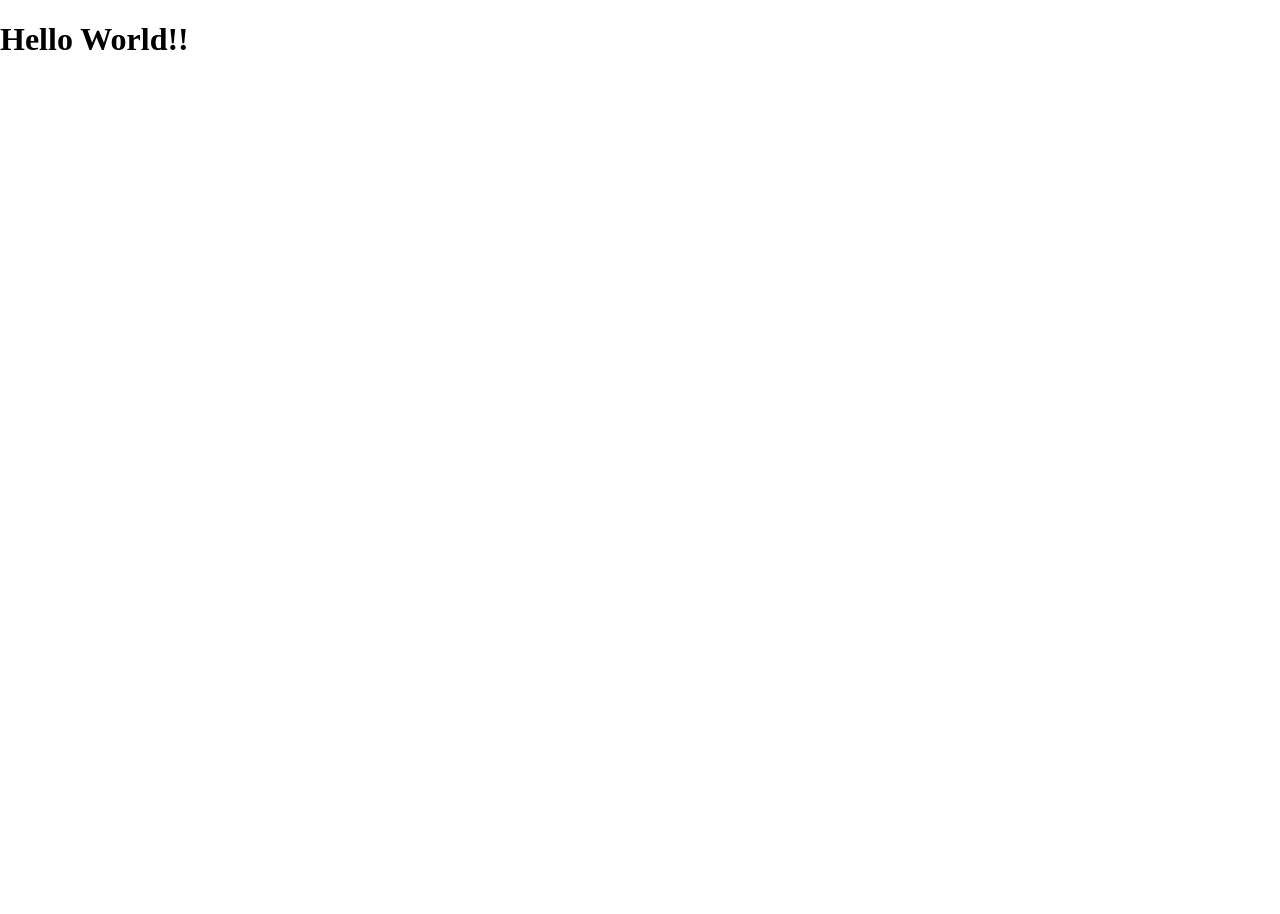
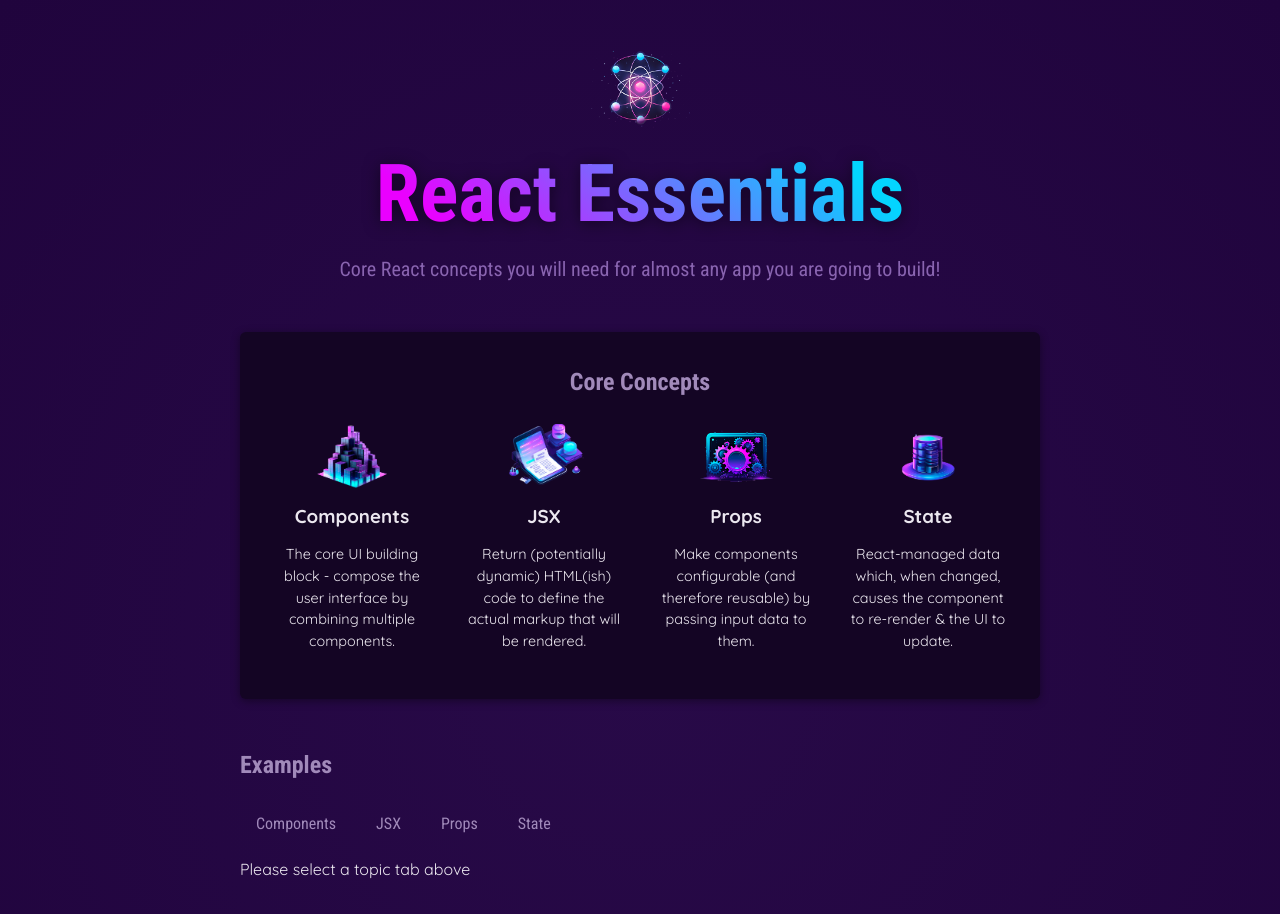
Before and after one commit to my-react-course-projects/react-essentials, a React app: page / in a window 1280 px wide. Shown: the top 914 px of the page. Before the commit the page ends 800 px from the top, so only its background shows below. Built offline with nearby package versions, Linux system fonts and the light colour scheme; the HTML template or start-up script is replaced by a standard one.

Commit message:
initial commit: core concepts of react, state, props, event handling with parameters, dynamic styling of components.

```diff
--- a/app/src/scripts/App.js
+++ b/app/src/scripts/App.js
@@ -1,9 +1,60 @@
-import React from "react"
+import React, { useState } from 'react'
+import { CORE_CONCEPTS } from './data'
+
+import Header from './components/Header/Header'
+import CoreConcept from './components/CoreConcept'
+import TabButton from './components/TabButton'
+import { EXAMPLES } from './data'
+
+import componentsImage  from '../images/components.png'
 
 const App = () => {
+
+    const [ selectedState, setSelectedState] = useState()
+
+    const handleSelect = (selectedButton) => {
+        setSelectedState(selectedButton)
+    }
+
+    let tabContent = <p>Please select a topic tab above</p>
+
+    if(selectedState) {
+       tabContent = (
+            <div id='tab-content'>
+
+            <h3>{EXAMPLES[selectedState].title}</h3>
+            <p>{EXAMPLES[selectedState].description}</p>
+            <pre>
+                <code>
+                    {EXAMPLES[selectedState].code}
+                </code>
+            </pre>
+        </div>
+       )
+    }
+
     return (
         <>
-            <h1>Hello World!!</h1>
+            <Header />
+            <main>
+                <section id='core-concepts'>
+                <h2>Core Concepts</h2>
+                    <ul>
+                        {CORE_CONCEPTS.map(item => <CoreConcept key={item.title} {...item} /> )}
+                    </ul>
+                </section>
+
+                <section id='examples'>
+                    <h2>Examples</h2>
+                    <menu>
+                        <TabButton isSelected={selectedState == 'components'} onSelect={() => handleSelect('components')}>Components</TabButton>
+                        <TabButton isSelected={selectedState == 'jsx'} onSelect={() => handleSelect('jsx')}>JSX</TabButton>
+                        <TabButton isSelected={selectedState == 'props'} onSelect={() => handleSelect('props')}>Props</TabButton>
+                        <TabButton isSelected={selectedState == 'state'} onSelect={() => handleSelect('state')}>State</TabButton>
+                    </menu>
+                   {tabContent}
+                </section>
+            </main>
         </>
     )
 }
--- /dev/null
+++ b/app/src/scripts/components/CoreConcept.js
@@ -0,0 +1,13 @@
+import React from "react"
+
+const CoreConcept = ({title, description, image}) => {
+    return (
+        <li>
+            <img src={image} alt='{title}' />
+            <h3>{title}</h3>
+            <p>{description}</p>
+        </li>
+    )
+}
+
+export default CoreConcept
--- /dev/null
+++ b/app/src/scripts/components/Header/Header.js
@@ -0,0 +1,23 @@
+import React from 'react'
+
+import reactCoreImage  from '../../../images/react-core-concepts.png'
+
+const reactDescriptions = ['Fundamental', 'Crucial', 'Core']
+
+const genRandomInt = (max) => Math.floor(Math.random() * (max + 1))
+
+const Header = () => {
+    const description = reactDescriptions[genRandomInt(2)]
+    return (
+        <header>
+                <img src={reactCoreImage} alt="Stylized atom" />
+                <h1>React Essentials</h1>
+                <p>
+                {description} React concepts you will need for almost any app you are
+                going to build!
+                </p>
+        </header>
+    )
+}
+
+export default Header
--- /dev/null
+++ b/app/src/scripts/components/TabButton.js
@@ -0,0 +1,7 @@
+import React from "react"
+
+const TabButton = ({children, onSelect, isSelected }) => {
+    return <li><button className={isSelected ? 'active' : undefined } onClick={onSelect}>{children}</button></li>
+}
+
+export default TabButton
--- /dev/null
+++ b/app/src/scripts/data.js
@@ -0,0 +1,75 @@
+import componentsImg from '../images/components.png';
+import propsImg from '../images/config.png';
+import jsxImg from '../images//jsx-ui.png';
+import stateImg from '../images/state-mgmt.png';
+
+export const CORE_CONCEPTS = [
+  {
+    image: componentsImg,
+    title: 'Components',
+    description: 'The core UI building block - compose the user interface by combining multiple components.',
+  },
+  {
+    image: jsxImg,
+    title: 'JSX',
+    description: 'Return (potentially dynamic) HTML(ish) code to define the actual markup that will be rendered.',
+  },
+  {
+    image: propsImg,
+    title: 'Props',
+    description: 'Make components configurable (and therefore reusable) by passing input data to them.',
+  },
+  {
+    image: stateImg,
+    title: 'State',
+    description: 'React-managed data which, when changed, causes the component to re-render & the UI to update.',
+  },
+];
+
+export const EXAMPLES = {
+  components: {
+    title: 'Components',
+    description:
+      'Components are the building blocks of React applications. A component is a self-contained module (HTML + optional CSS + JS) that renders some output.',
+    code: `
+    function Welcome() {
+        return <h1>Hello, World!</h1>;
+    }`,
+  },
+  jsx: {
+    title: 'JSX',
+    description: 'JSX is a syntax extension to JavaScript. It is similar to a template language, but it has full power of JavaScript (e.g., it may output dynamic content).',
+    code: `
+    <div>
+      <h1>Welcome {userName}</h1>
+      <p>Time to learn React!</p>
+    </div>`,
+  },
+  props: {
+    title: 'Props',
+    description: 'Components accept arbitrary inputs called props. They are like function arguments.',
+    code: `
+    function Welcome(props) {
+            return <h1>Hello, {props.name}</h1>;
+    }`,
+  },
+  state: {
+    title: 'State',
+    description: 'State allows React components to change their output over time in response to user actions, network responses, and anything else.',
+    code: `
+    function Counter() {
+          const [isVisible, setIsVisible] = useState(false);
+
+          function handleClick() {
+            setIsVisible(true);
+          }
+
+          return (
+              <div>
+                <button onClick={handleClick}>Show Details</button>
+                {isVisible && <p>Amazing details!</p>}
+              </div>
+          );
+    }`,
+   },
+};
--- a/app/src/styles/base/_base.scss
+++ b/app/src/styles/base/_base.scss
@@ -0,0 +1,102 @@
+main {
+  width: 90%;
+  max-width: 50rem;
+  margin: auto;
+}
+
+
+main h2 {
+  text-align: center;
+  font-family: "Roboto Condensed", sans-serif;
+  margin: 0 0 1.5rem 0;
+  color: #a18aba;
+}
+
+#core-concepts {
+    padding: 2rem;
+    border-radius: 6px;
+    background-color: #140524;
+    box-shadow: 0 2px 8px rgba(0, 0, 0, 0.4);
+}
+
+#core-concepts ul {
+    list-style: none;
+    padding: 0;
+    margin: 0;
+    display: flex;
+    gap: 2rem;
+    flex-wrap: wrap;
+    justify-content: center;
+}
+
+#core-concepts li {
+    width: 10rem;
+    text-align: center;
+}
+
+#core-concepts li img {
+    height: 4rem;
+    width: 6rem;
+    object-fit: cover;
+}
+
+#core-concepts li h3 {
+    margin: 0.5rem 0;
+}
+
+#core-concepts li p {
+    font-size: 0.9rem;
+}
+
+  #examples {
+    margin: 3rem auto;
+  }
+
+  #examples h2 {
+    text-align: left;
+  }
+
+  #examples menu {
+    margin: 1rem 0;
+    padding: 0;
+    display: flex;
+    gap: 0.5rem;
+    list-style: none;
+  }
+
+  #examples menu button {
+    padding: 0.5rem 1rem;
+    border: none;
+    border-radius: 6px;
+    background-color: transparent;
+    color: #a18aba;
+    font-family: "Roboto Condensed", sans-serif;
+    font-size: 1rem;
+    cursor: pointer;
+    transition: all 0.2s ease-in-out;
+  }
+
+  #examples menu button:hover {
+    background-color: #1b082f;
+    color: #ebe7ef;
+  }
+
+  #examples menu button.active {
+    background-color: #7925d3;
+    color: #ebe7ef;
+  }
+
+  #tab-content {
+    padding: 1rem;
+    border-radius: 6px;
+    background-color: #2f1d43;
+    box-shadow: 0 2px 8px rgba(0, 0, 0, 0.3);
+  }
+
+  #tab-content h3 {
+    margin: 0;
+  }
+
+  #tab-content code {
+    font-size: 1rem;
+  }
--- a/app/src/styles/base/_typography.scss
+++ b/app/src/styles/base/_typography.scss
@@ -0,0 +1,16 @@
+@import url("https://fonts.googleapis.com/css2?family=Quicksand:wght@400;700&family=Roboto+Condensed:wght@400;700&display=swap");
+
+body {
+    font-family: "Quicksand", sans-serif;
+    line-height: 1.5;
+
+    color: #ebe7ef;
+    background: radial-gradient(#280a48, #20043d);
+
+    font-synthesis: none;
+    text-rendering: optimizeLegibility;
+    -webkit-font-smoothing: antialiased;
+    -moz-osx-font-smoothing: grayscale;
+    -webkit-text-size-adjust: 100%;
+    min-height: 80rem;
+  }
--- /dev/null
+++ b/app/src/styles/components/_header.scss
@@ -0,0 +1,27 @@
+header {
+    text-align: center;
+    margin: 3rem 0;
+
+    img {
+    height: 5rem;
+    width: 10rem;
+    object-fit: cover;
+    }
+
+    h1 {
+    margin: 0;
+    font-family: "Roboto Condensed", sans-serif;
+    font-size: 5rem;
+    background: linear-gradient(40deg, #ea00ff, #ea00ff, #03d5ff, #03d5ff);
+    -webkit-background-clip: text;
+    -webkit-text-fill-color: transparent;
+    filter: drop-shadow(0 2px 8px rgba(0, 0, 0, 0.5));
+    }
+
+    p {
+    margin: 0;
+    font-size: 1.25rem;
+    color: #8964b0;
+    font-family: "Roboto Condensed", sans-serif;
+    }
+}
--- a/app/src/styles/main.scss
+++ b/app/src/styles/main.scss
@@ -3,13 +3,13 @@
 @import "abstracts/variables";
 
 @import "normalize.css";
+@import "base/typography";
 @import "base/base";
-@import "base/typography";
 @import "base/utility";
 @import "base/animation";
 
 @import "components/button";
-
+@import "components/header";
 
 @import "layout/main";
 @import "layout/grid";
```
